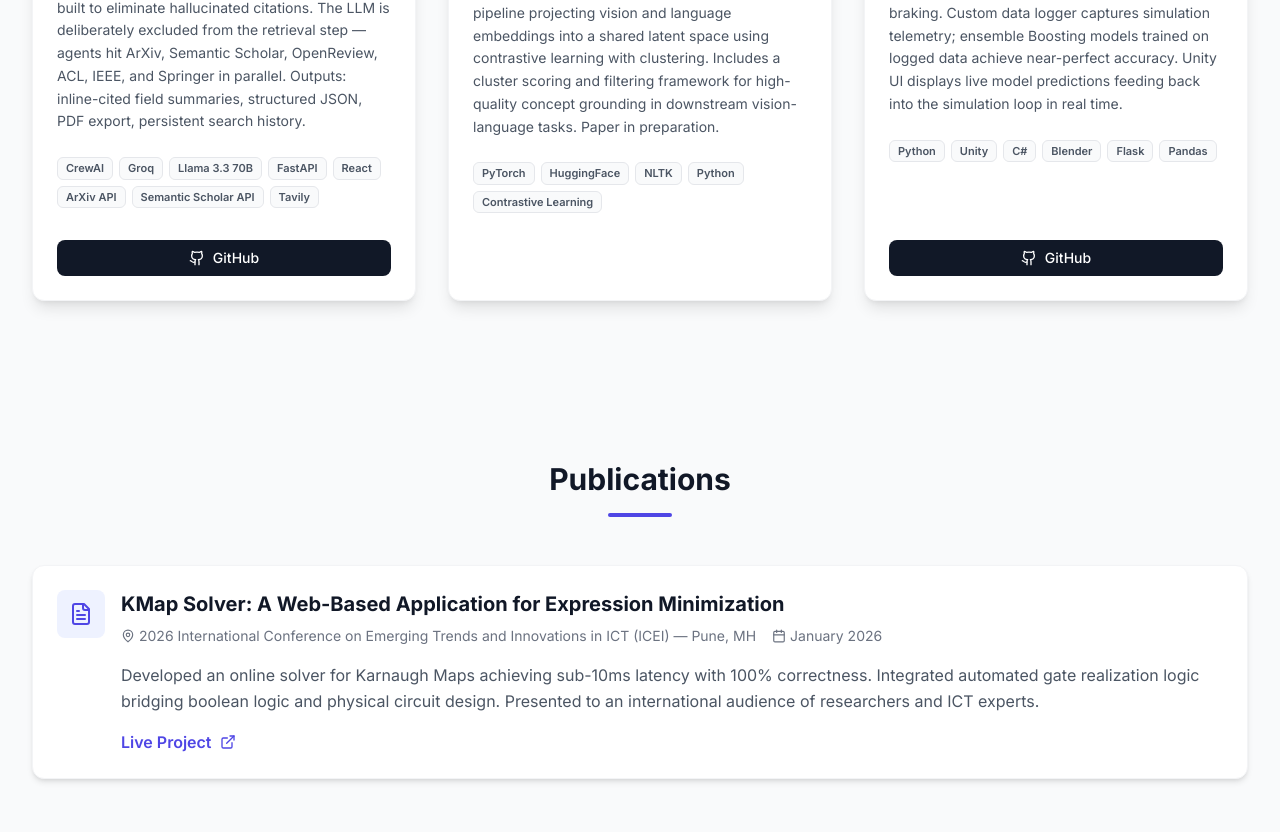
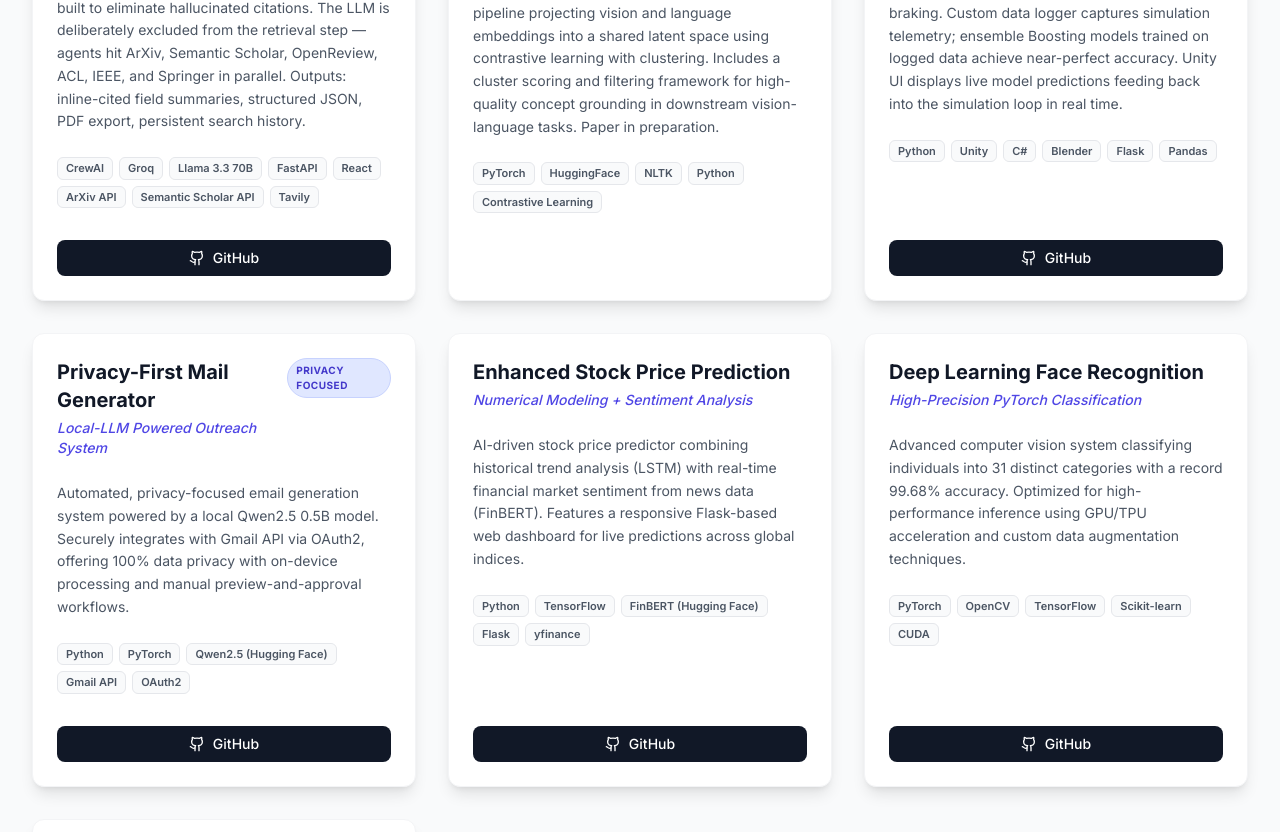
Before and after one commit to harshad-k-135/harshad-k-135, a React (Vite) app: page / in a window 1280 px wide. Shown: the part 1958-2790 px from the top of the page. Built offline with nearby package versions, Linux system fonts and the light colour scheme.

Commit message:
add initial project data to projects.tsx

```diff
--- a/src/data/projects.ts
+++ b/src/data/projects.ts
@@ -23,4 +23,33 @@ export const projects: Project[] = [
     technologies: ['Python', 'Unity', 'C#', 'Blender', 'Flask', 'Pandas'],
     githubUrl: 'https://github.com/harshad-k-135/autonomous_vehicular_simulation',
   },
+  {
+    title: 'Privacy-First Mail Generator',
+    subtitle: 'Local-LLM Powered Outreach System',
+    description: 'Automated, privacy-focused email generation system powered by a local Qwen2.5 0.5B model. Securely integrates with Gmail API via OAuth2, offering 100% data privacy with on-device processing and manual preview-and-approval workflows.',
+    technologies: ['Python', 'PyTorch', 'Qwen2.5 (Hugging Face)', 'Gmail API', 'OAuth2'],
+    githubUrl: 'https://github.com/harshad-k-135/mail_generator',
+    badge: 'Privacy Focused'
+  },
+  {
+    title: 'Enhanced Stock Price Prediction',
+    subtitle: 'Numerical Modeling + Sentiment Analysis',
+    description: 'AI-driven stock price predictor combining historical trend analysis (LSTM) with real-time financial market sentiment from news data (FinBERT). Features a responsive Flask-based web dashboard for live predictions across global indices.',
+    technologies: ['Python', 'TensorFlow', 'FinBERT (Hugging Face)', 'Flask', 'yfinance'],
+    githubUrl: 'https://github.com/harshad-k-135/price_prediction',
+  },
+  {
+    title: 'Deep Learning Face Recognition',
+    subtitle: 'High-Precision PyTorch Classification',
+    description: 'Advanced computer vision system classifying individuals into 31 distinct categories with a record 99.68% accuracy. Optimized for high-performance inference using GPU/TPU acceleration and custom data augmentation techniques.',
+    technologies: ['PyTorch', 'OpenCV', 'TensorFlow', 'Scikit-learn', 'CUDA'],
+    githubUrl: 'https://github.com/harshad-k-135/face-recognition',
+  },
+  {
+    title: 'Gesture Controlled Pointer',
+    subtitle: 'Hands-Free PC Interaction System',
+    description: 'Computer vision utility utilizing OpenCV and MediaPipe to implement real-time hand-tracking and gesture-based mouse control. High-responsiveness system providing a seamless way to interact with software without physical peripherals.',
+    technologies: ['Python', 'OpenCV', 'MediaPipe', 'Jupyter'],
+    githubUrl: 'https://github.com/harshad-k-135/gesture-controlled-pointer',
+  },
 ];
```
